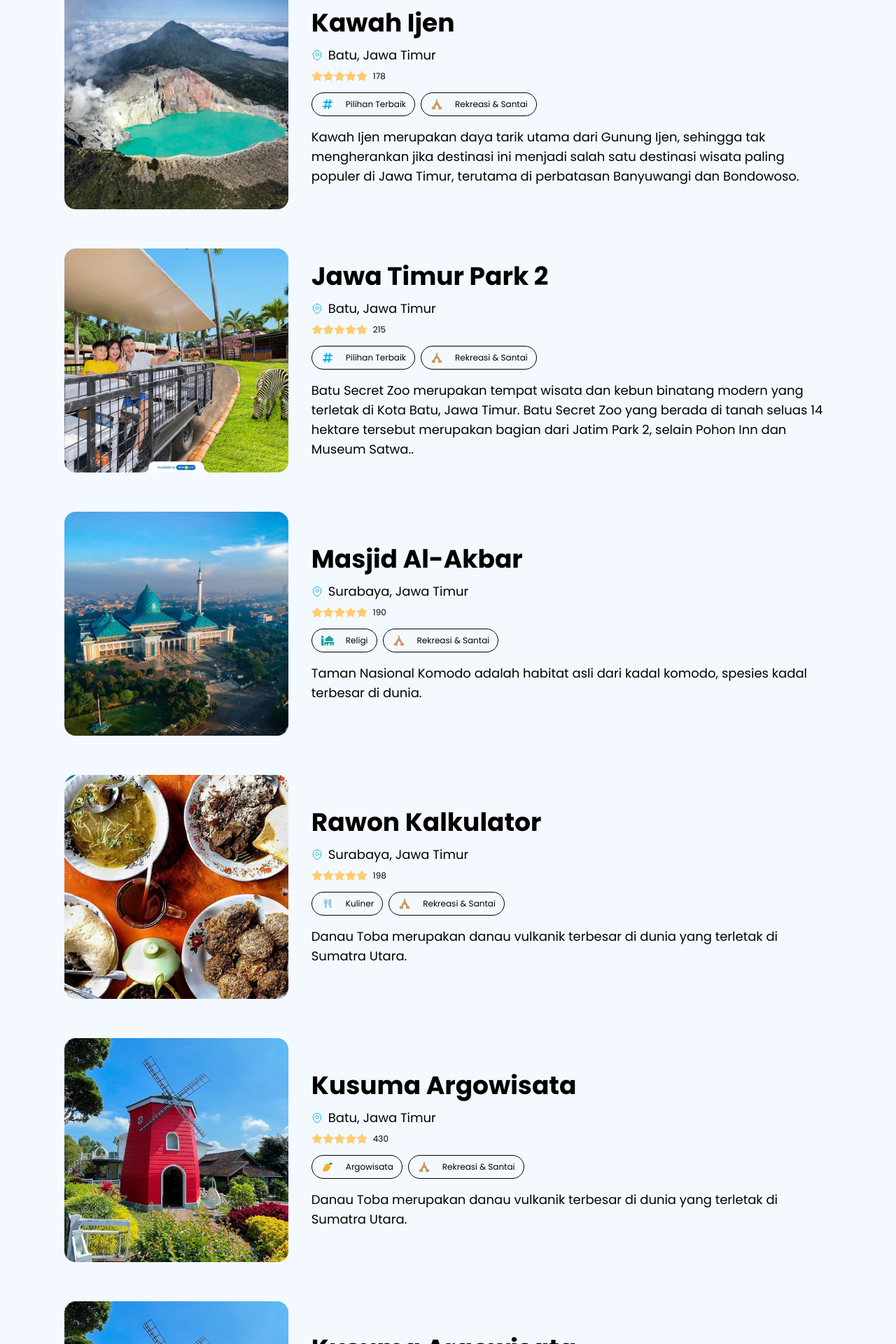
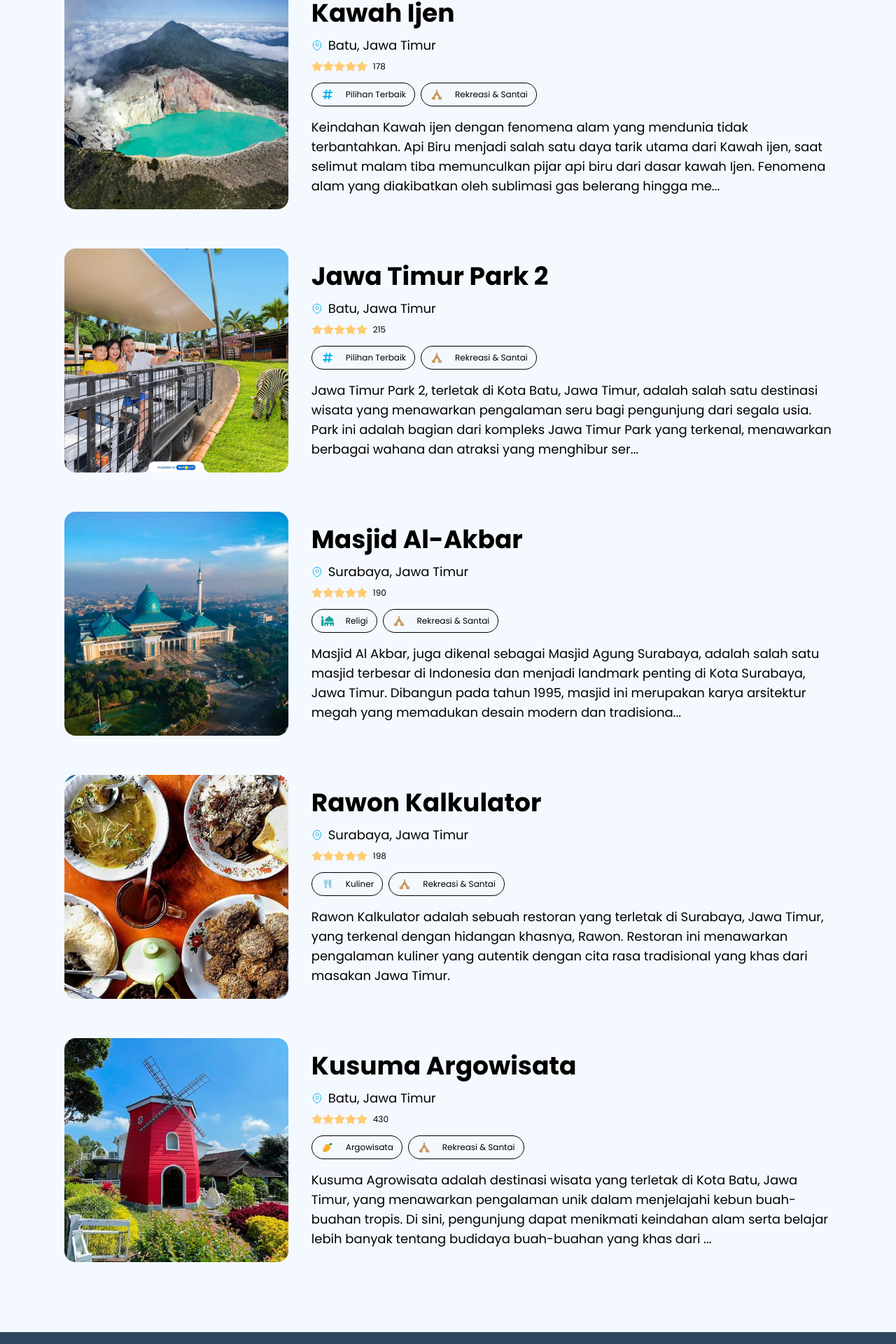
Before and after one commit to Sinduaditya/rusa, a React (Vite) app: page /explore in a window 1280 px wide. Shown: the part 703-2623 px from the top of the page at 70% size. Built offline with nearby package versions, Linux system fonts and the light colour scheme.

Commit message:
data:explore data (#29)

```diff
--- a/src/components/data/exploreData.jsx
+++ b/src/components/data/exploreData.jsx
@@ -12,9 +12,18 @@
         rating: 178,
         image: KawahIjen,
         categories: ["Pilihan Terbaik", "Rekreasi & Santai"],
-        description:
-            "Kawah Ijen merupakan daya tarik utama dari Gunung Ijen, sehingga tak mengherankan jika destinasi ini " +
-            "menjadi salah satu destinasi wisata paling populer di Jawa Timur, terutama di perbatasan Banyuwangi dan Bondowoso.",
+        description: "Keindahan Kawah ijen dengan fenomena alam yang mendunia tidak terbantahkan. Api Biru menjadi salah satu daya tarik utama dari Kawah ijen, saat selimut malam tiba memunculkan pijar api biru dari dasar kawah Ijen. Fenomena alam yang diakibatkan oleh sublimasi gas belerang hingga mencapai suhu 200 derajat lebih memunculkan Blue fire yang hanya ada dua di Dunia. ketika mentari pagi mulai menyapu kegelapan malam, tampak Pemandangan alam yang sangat eksotis. Kawah dengan zat asam terbesar di dunia, guratan alam yang terbentuk di sekeliling tebing kawah, Kegiatan Para Penambang belerang dan para pendaki berpadu menjadi pemandangan yang eksotis.",
+        kategori: "WNI",
+        price: " Masuk",
+        priceAdult: "Rp 7.500",
+        kategori2: "WNA",
+        priceChild: "Rp 100.000",
+        diskon: "Kawah Ijen akan ditutup secara rutin setiap hari Jumat !",
+        addInfo: "Kawah Ijen akan ditutup secara rutin setiap hari Jum'at, minggu pertama setiap bulannya. Penutupan tersebut bertujuan untuk memberikan waktu bagi alam untuk sedikit bernapas lega dari ramainya pengunjung yang setiap hari memadati tempat wisata.\n" +
+            "\n" +
+            "Saat penutupan pendakian gunung Ijen sebulan sekali juga bisa dimanfaatkan oleh komunitas atau masyarakat untuk bersih-bersih Gunung Ijen dan melakukan aktivitas lain yang berkaitan dengan lingkungan.",
+        expect: "Tahap awal pemesanan, pemerintah akan meluncurkan aplikasi berbasis smartphone yang bisa diunduh dari Play Store, untuk memesan tiket masuk Kawasan Taman Wisata Alam Kawah Ijen. Meski sudah dicanangkan booking tiket online, namun pembayaran transfer masih belum berlaku. Pembayaran tiket dibayarkan tunai di Pos Pendakian Paltuding, Kawah Ijen. Pemesanan sudah bisa online, namun pembayaran masih tunai sambil menunggu sinergi dengan aturan dan sistem di pemerintah.",
+        link: "https://maps.app.goo.gl/8EF5eWxNzG8QeSRaA"
     },
     {
         id: 2,
@@ -23,9 +32,19 @@
         image: JatimPark,
         rating: 215,
         categories: ["Pilihan Terbaik", "Rekreasi & Santai"],
-        description:
-            "Batu Secret Zoo merupakan tempat wisata dan kebun binatang modern yang terletak di Kota Batu, Jawa Timur. Batu Secret Zoo yang berada di " +
-            "tanah seluas 14 hektare tersebut merupakan bagian dari Jatim Park 2, selain Pohon Inn dan Museum Satwa..",
+        description: "Jawa Timur Park 2, terletak di Kota Batu, Jawa Timur, adalah salah satu destinasi wisata yang menawarkan pengalaman seru bagi pengunjung dari segala usia. Park ini adalah bagian dari kompleks Jawa Timur Park yang terkenal, menawarkan berbagai wahana dan atraksi yang menghibur serta edukatif.\n" +
+            "\n" +
+            "Park ini dikenal dengan konsepnya yang inovatif, menggabungkan hiburan dengan pendidikan. Di sini, pengunjung dapat menikmati beragam atraksi, termasuk wahana permainan, museum interaktif, dan zona edukasi. Dari koleksi taman bunga yang menakjubkan hingga simulasi gempa, Jawa Timur Park 2 memiliki sesuatu untuk semua orang.\n",
+        expect: "Jawa Timur Park 2 menawarkan berbagai wahana permainan yang menarik, mulai dari roller coaster hingga wahana air yang menyenangkan. Pengunjung dapat memperoleh pengetahuan baru melalui museum interaktif yang menghadirkan informasi sejarah dan sains dengan cara yang menarik. Dengan berbagai eksperimen dan demonstrasi, pengunjung dapat belajar banyak hal baru tentang alam, sains, dan lingkungan.",
+        addInfo: "Jawa Timur Park 2 buka setiap hari dari pukul 09.00 pagi hingga 17.00 sore.\n" +
+            "Parkir luas tersedia di area kompleks dengan biaya tambahan. Terdapat juga restoran dan kios makanan di dalam park yang menyajikan berbagai pilihan kuliner.\n" +
+            "Disarankan untuk mengenakan pakaian yang nyaman dan membawa perlengkapan seperti topi, kacamata hitam, dan tabir surya untuk melindungi diri dari sinar matahari.\n",
+        kategori: "Dewasa",
+        priceAdult: "Rp. 100.000",
+        priceChild: "Rp. 75.000",
+        kategori2: "Anak-Anak ( 3-12 Tahun )",
+        diskon: "Tiket Keluarga ( 2 Dewasa + 2 anak-anak ) Rp. 350.000",
+        link: "https://maps.app.goo.gl/ATxuxGLLCPEpGEVo9"
     },
     {
         id: 3,
@@ -34,8 +53,12 @@
         rating: 190,
         image: MasjidAlAkbar,
         categories: ["Religi", "Rekreasi & Santai"],
-        description:
-            "Taman Nasional Komodo adalah habitat asli dari kadal komodo, spesies kadal terbesar di dunia.",
+        description:"Masjid Al Akbar, juga dikenal sebagai Masjid Agung Surabaya, adalah salah satu masjid terbesar di Indonesia dan menjadi landmark penting di Kota Surabaya, Jawa Timur. Dibangun pada tahun 1995, masjid ini merupakan karya arsitektur megah yang memadukan desain modern dan tradisional Islam.",
+        link : "https://maps.app.goo.gl/GUB1wGGSwmAGFUQ39",
+        price: "Masuk",
+        diskon: "Masjid Al Akbar terbuka untuk umum dan tidak memungut biaya masuk. Namun, pengunjung dapat memberikan sumbangan sukarela untuk pemeliharaan masjid",
+        expect: "Masjid Al Akbar memukau pengunjung dengan arsitektur yang megah dan artistik. Dari kubah besar hingga menara yang menjulang tinggi, setiap detail bangunan ini memancarkan keindahan dan keagungan. Selain sebagai tempat ibadah, Masjid Al Akbar juga menjadi pusat kegiatan keagamaan dan sosial. Pengunjung dapat mengikuti berbagai kegiatan seperti ceramah, kelas agama, dan acara kultural. Pengunjung dapat mengikuti tur yang diselenggarakan di masjid ini untuk memahami sejarah, arsitektur, dan kegiatan keagamaan yang dilakukan di sana.",
+        addInfo: "Masjid Al Akbar buka setiap hari dari subuh hingga malam hari. Namun, untuk tur dan kegiatan khusus, jadwal bisa berbeda. Disarankan untuk menghubungi pihak masjid untuk informasi lebih lanjut. Masjid Al Akbar dilengkapi dengan fasilitas seperti area parkir yang luas, ruang wudu, dan toko suvenir yang menjual beragam barang religius. Sebagai tempat ibadah, pengunjung diharapkan untuk menjaga sikap yang sopan dan menghormati aturan yang berlaku di masjid. Wanita diharapkan untuk memakai hijab dan semua pengunjung diharapkan untuk melepas alas kaki saat memasuki area masjid.",
     },
     {
         id: 4,
@@ -44,8 +67,22 @@
         rating: 198,
         image: Rawon,
         categories: ["Kuliner", "Rekreasi & Santai"],
-        description:
-            "Danau Toba merupakan danau vulkanik terbesar di dunia yang terletak di Sumatra Utara.",
+        description: "Rawon Kalkulator adalah sebuah restoran yang terletak di Surabaya, Jawa Timur, yang terkenal dengan hidangan khasnya, Rawon. Restoran ini menawarkan pengalaman kuliner yang autentik dengan cita rasa tradisional yang khas dari masakan Jawa Timur.",
+        price: " Dan Menu",
+        diskon: "Catatan: Harga dapat berubah tanpa pemberitahuan sebelumnya.",
+        expect: "Rawon Kalkulator dikenal dengan rawon-nya yang lezat, dengan kuah kental berwarna hitam pekat dan daging sapi yang empuk. Hidangan ini biasanya disajikan dengan nasi putih, telur asin, dan sambal, menciptakan perpaduan rasa yang menggugah selera.\n" +
+            "Restoran ini menawarkan suasana yang nyaman dan ramah, cocok untuk santai bersama keluarga atau teman-teman. Selain rawon, restoran ini juga menyajikan berbagai hidangan lainnya seperti soto, tongseng, dan masakan Jawa Timur lainnya untuk memenuhi selera berbagai pengunjung.\n",
+        addInfo: "Restoran Rawon Kalkulator buka setiap hari dari pukul 10.00 pagi hingga 22.00 malam.\n" +
+            "Pengunjung dapat memesan makanan secara online melalui platform pemesanan makanan populer atau menghubungi restoran langsung untuk layanan pesan antar.\n",
+        kategori: "Rawon",
+        link: "https://maps.app.goo.gl/hBD9TedVmigJatkg6",
+        priceAdult: "Mulai dari Rp 25.000",
+        kategori2: "Nasi Putih",
+        priceChild: "Rp 5.000",
+        kategori3: "Telur Asin",
+        hargaKategori3: "Rp 7.000",
+        kategori4: "Sambal",
+        hargaKategori4:"Rp 3.000"
     },
     {
         id: 5,
@@ -54,27 +91,17 @@
         image: Kusuma,
         rating: 430,
         categories: ["Argowisata", "Rekreasi & Santai"],
-        description:
-            "Danau Toba merupakan danau vulkanik terbesar di dunia yang terletak di Sumatra Utara.",
-    },
-    {
-        id: 6,
-        name: "Kusuma Argowisata",
-        location: "Batu, Jawa Timur",
-        image: Kusuma,
-        rating: 430,
-        categories: ["Argowisata", "Rekreasi & Santai"],
-        description:
-            "Danau Toba merupakan danau vulkanik terbesar di dunia yang terletak di Sumatra Utara.",
-    },
-    {
-        id: 7,
-        name: "Kusuma Argowisata",
-        location: "Batu, Jawa Timur",
-        image: Kusuma,
-        rating: 430,
-        categories: ["Argowisata", "Rekreasi & Santai"],
-        description:
-            "Danau Toba merupakan danau vulkanik terbesar di dunia yang terletak di Sumatra Utara.",
-    },
+        description: "Kusuma Agrowisata adalah destinasi wisata yang terletak di Kota Batu, Jawa Timur, yang menawarkan pengalaman unik dalam menjelajahi kebun buah-buahan tropis. Di sini, pengunjung dapat menikmati keindahan alam serta belajar lebih banyak tentang budidaya buah-buahan yang khas dari Jawa Timur.\n",
+        kategori: "Dewasa",
+        priceAdult: "Rp. 50.000",
+        kategori2: "Anak-Anak ( 3-12 Tahun )",
+        priceChild: "Rp 30.000",
+        link: "https://maps.app.goo.gl/mWYpng1Ctqnrazx99",
+        price: " Masuk",
+        expect: "Pengunjung dapat mengikuti tur yang dipandu oleh petani lokal untuk menjelajahi kebun buah-buahan yang subur. Di sini, mereka akan belajar tentang proses budidaya, pemeliharaan, dan panen buah-buahan tropis seperti apel, stroberi, dan jeruk.\n" +
+            "Selain tur kebun buah, terdapat juga berbagai aktivitas menyenangkan lainnya seperti memetik buah langsung dari pohon, bermain di taman bermain anak, dan berbelanja produk lokal seperti jajanan dan suvenir.\n",
+        addInfo: "Kusuma Agrowisata buka setiap hari dari pukul 08.00 pagi hingga 17.00 sore.\n" +
+            "Tempat parkir luas tersedia di area kompleks. Terdapat juga restoran dan kios makanan yang menyajikan hidangan lokal dan minuman segar.\n" +
+            "Pengunjung dapat memesan tiket masuk secara online melalui situs resmi Kusuma Agrowisata untuk menghindari antrian di lokasi.\n",
+  }
 ];
--- a/src/pages/Explore.jsx
+++ b/src/pages/Explore.jsx
@@ -219,7 +219,7 @@
                                                     )}
                                                 </div>
                                                 <p className="hidden mt-4 leading-7 text-gray-700 md:block lg:text-lg ">
-                                                    {item.description}
+                                                    {item.description.length > 280 ? `${item.description.substring(0, 280)}...` : item.description}
                                                 </p>
                                             </div>
                                         </div>
```
Also changed, not shown: src/components/Explore/DetailExplore.jsx (+25 -27 lines), src/assets/explore/export.svg (added).
